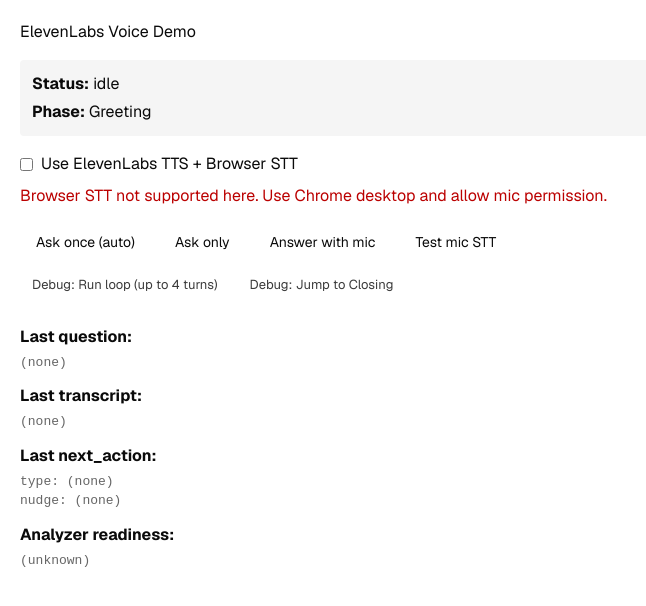
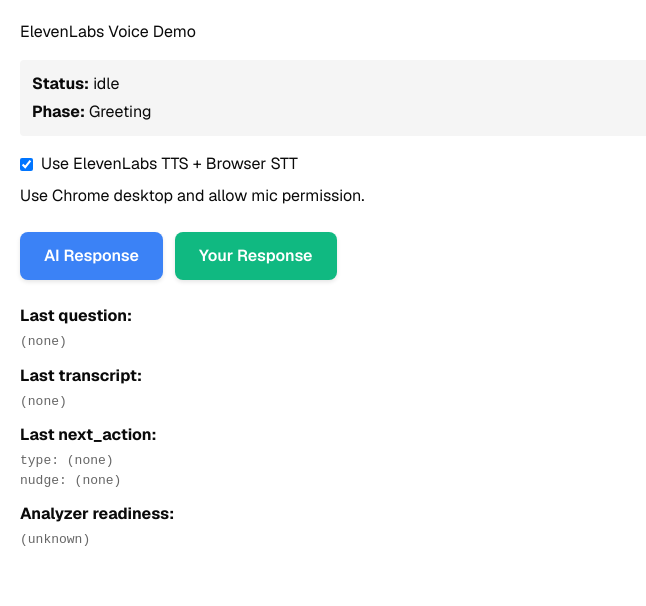
Before and after one commit to notandruu/caseinterviewer, a Next.js app: page /elevenlabs-demo in a window 1280 px wide. Shown: the top 606 px of the page, without its empty margins (0-646 px from the left). Built offline with nearby package versions, Linux system fonts and the light colour scheme; no server answers; what @merit-systems/echo-react-sdk would draw is missing.

Commit message:
UI Fixes to Demo Page

```diff
--- a/app/elevenlabs-demo/page.tsx
+++ b/app/elevenlabs-demo/page.tsx
@@ -143,7 +143,7 @@ function makeBrowserSTT(): STT {
 }
 
 export default function ElevenLabsDemoPage() {
-  const [useElevenLabs, setUseElevenLabs] = useState(false)
+  const [useElevenLabs, setUseElevenLabs] = useState(true)
   const [status, setStatus] = useState<Status>("idle")
   const [lastQuestion, setLastQuestion] = useState("")
   const [lastTranscript, setLastTranscript] = useState("")
@@ -614,92 +614,51 @@ export default function ElevenLabsDemoPage() {
           Use ElevenLabs TTS + Browser STT
         </label>
         {!sttRef.current?.isSupported && (
-          <div style={{ marginTop: 8, color: "#b00" }}>
-            Browser STT not supported here. Use Chrome desktop and allow mic permission.
+          <div style={{ marginTop: 8}}>
+            Use Chrome desktop and allow mic permission.
           </div>
         )}
       </div>
 
-      <div style={{ marginTop: 16, display: "flex", gap: 8, flexWrap: "wrap" }}>
-        <button
-          onClick={runSingleTurn}
-          disabled={status !== "idle"}
-          style={{
-            padding: "8px 16px",
-            fontSize: 14,
-            cursor: status !== "idle" ? "not-allowed" : "pointer",
-            opacity: status !== "idle" ? 0.6 : 1,
-          }}
-        >
-          Ask once (auto)
-        </button>
-
+      <div style={{ marginTop: 24, display: "flex", gap: 12, flexWrap: "wrap" }}>
         <button
           onClick={askOnly}
           disabled={status !== "idle"}
           style={{
-            padding: "8px 16px",
-            fontSize: 14,
+            padding: "12px 24px",
+            fontSize: 16,
+            fontWeight: 600,
             cursor: status !== "idle" ? "not-allowed" : "pointer",
             opacity: status !== "idle" ? 0.6 : 1,
+            backgroundColor: status !== "idle" ? "#cccccc" : "#3b82f6",
+            color: "#ffffff",
+            border: "none",
+            borderRadius: 8,
+            boxShadow: status === "idle" ? "0 2px 4px rgba(0,0,0,0.1)" : "none",
+            transition: "all 0.2s ease",
           }}
         >
-          Ask only
+          AI Response
         </button>
 
         <button
           onClick={answerOnly}
           disabled={status !== "idle"}
           style={{
-            padding: "8px 16px",
-            fontSize: 14,
+            padding: "12px 24px",
+            fontSize: 16,
+            fontWeight: 600,
             cursor: status !== "idle" ? "not-allowed" : "pointer",
             opacity: status !== "idle" ? 0.6 : 1,
+            backgroundColor: status !== "idle" ? "#cccccc" : "#10b981",
+            color: "#ffffff",
+            border: "none",
+            borderRadius: 8,
+            boxShadow: status === "idle" ? "0 2px 4px rgba(0,0,0,0.1)" : "none",
+            transition: "all 0.2s ease",
           }}
         >
-          Answer with mic
-        </button>
-
-        <button
-          onClick={testMicSTT}
-          disabled={status !== "idle"}
-          style={{
-            padding: "8px 16px",
-            fontSize: 14,
-            cursor: status !== "idle" ? "not-allowed" : "pointer",
-            opacity: status !== "idle" ? 0.6 : 1,
-          }}
-        >
-          Test mic STT
-        </button>
-      </div>
-
-      {/* Debug section to de-emphasize auto loop */}
-      <div style={{ marginTop: 8, opacity: 0.8 }}>
-        <button
-          onClick={handleRunLoop}
-          disabled={status !== "idle"}
-          style={{
-            padding: "6px 12px",
-            fontSize: 13,
-            cursor: status !== "idle" ? "not-allowed" : "pointer",
-            opacity: status !== "idle" ? 0.6 : 1,
-          }}
-        >
-          Debug: Run loop (up to 4 turns)
-        </button>
-        <button
-          onClick={jumpToClosing}
-          disabled={status !== "idle"}
-          style={{
-            padding: "6px 12px",
-            fontSize: 13,
-            marginLeft: 8,
-            cursor: status !== "idle" ? "not-allowed" : "pointer",
-            opacity: status !== "idle" ? 0.6 : 1,
-          }}
-        >
-          Debug: Jump to Closing
+          Your Response
         </button>
       </div>
 
```
